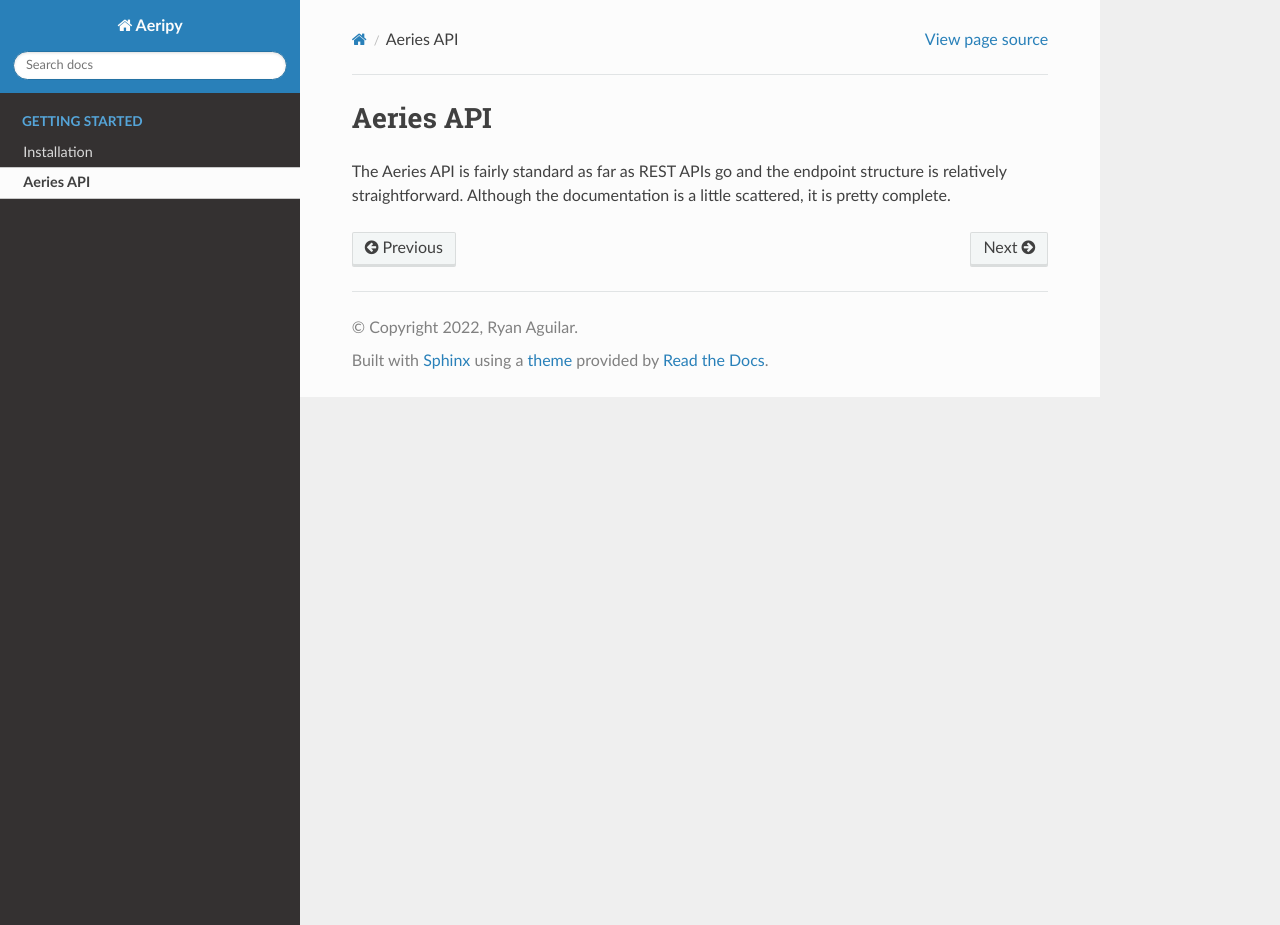
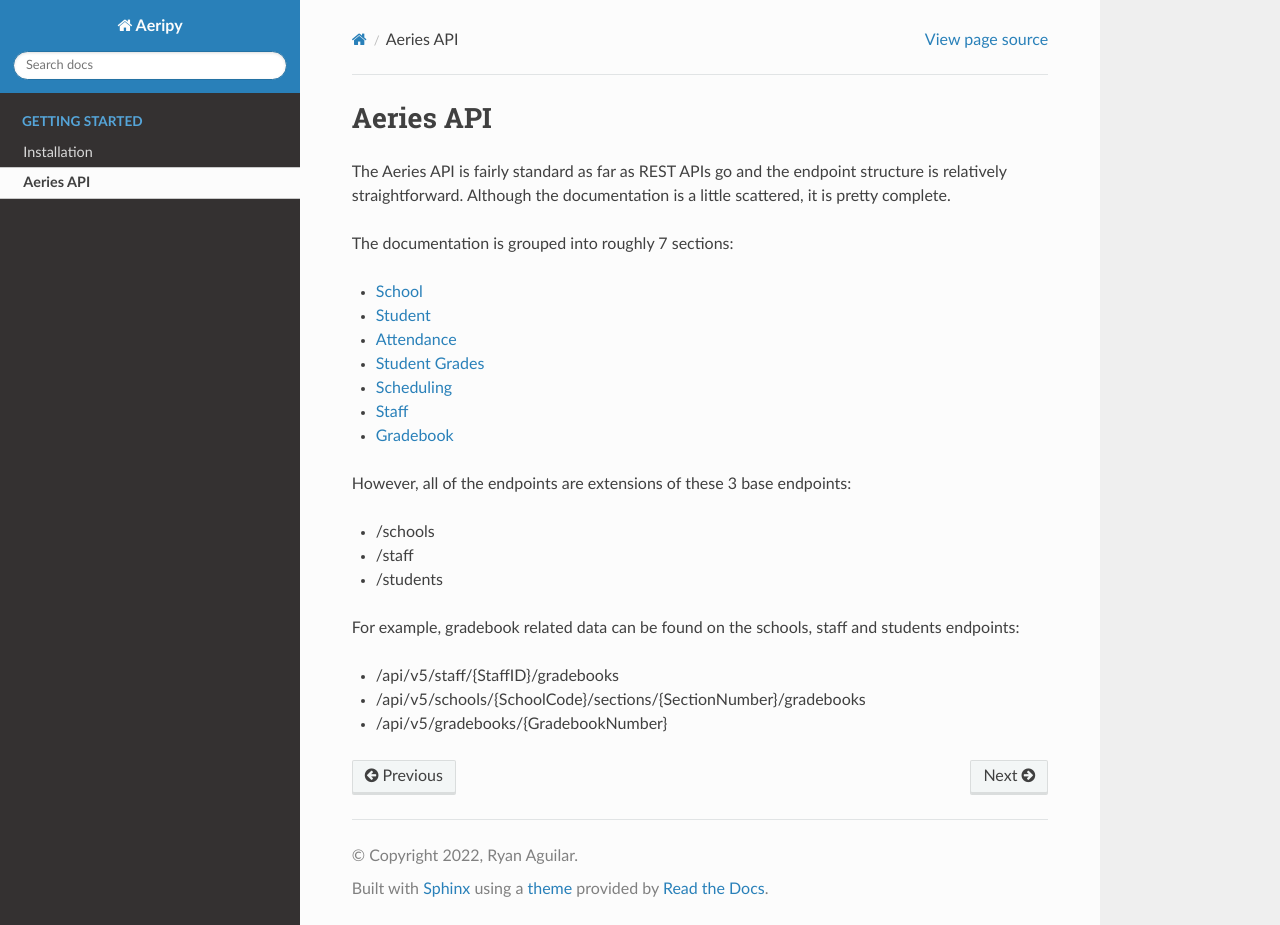
Before and after one commit to ryanaguilar/aeripy, a Sphinx documentation site: the page built from docs/getting_started/aeries_api.rst, in a window 1280 px wide and 925 px high. Built offline with Sphinx 7.4.7 and the Read the Docs theme 2.0.0, drawn with Linux system fonts in a browser that asks for light colours.

Commit message:
update aeries_api.rst

```diff
--- a/docs/getting_started/aeries_api.rst
+++ b/docs/getting_started/aeries_api.rst
@@ -3,3 +3,25 @@ Aeries API
 
 The Aeries API is fairly standard as far as REST APIs go and the endpoint structure is relatively straightforward.
 Although the documentation is a little scattered, it is pretty complete.
+
+The documentation is grouped into roughly 7 sections:
+
+* `School <https://support.aeries.com/support/solutions/articles/14000113682-aeries-api-school-related-end-points>`_
+* `Student <https://support.aeries.com/support/solutions/articles/14000113683-aeries-api-student-related-end-points>`_
+* `Attendance <https://support.aeries.com/support/solutions/articles/14000113684-aeries-api-attendance-and-enrollment-related-end-points>`_
+* `Student Grades <https://support.aeries.com/support/solutions/articles/14000113685-aeries-api-student-grades-related-end-points>`_
+* `Scheduling <https://support.aeries.com/support/solutions/articles/14000113686-aeries-api-scheduling-related-end-points>`_
+* `Staff <https://support.aeries.com/support/solutions/articles/14000113687-aeries-api-staff-related-end-points>`_
+* `Gradebook <https://support.aeries.com/support/solutions/articles/14000113688-aeries-api-gradebook-related-end-points>`_
+
+However, all of the endpoints are extensions of these 3 base endpoints:
+
+* /schools
+* /staff
+* /students
+
+For example, gradebook related data can be found on the schools, staff and students endpoints:
+
+* /api/v5/staff/{StaffID}/gradebooks
+* /api/v5/schools/{SchoolCode}/sections/{SectionNumber}/gradebooks
+* /api/v5/gradebooks/{GradebookNumber}
```
